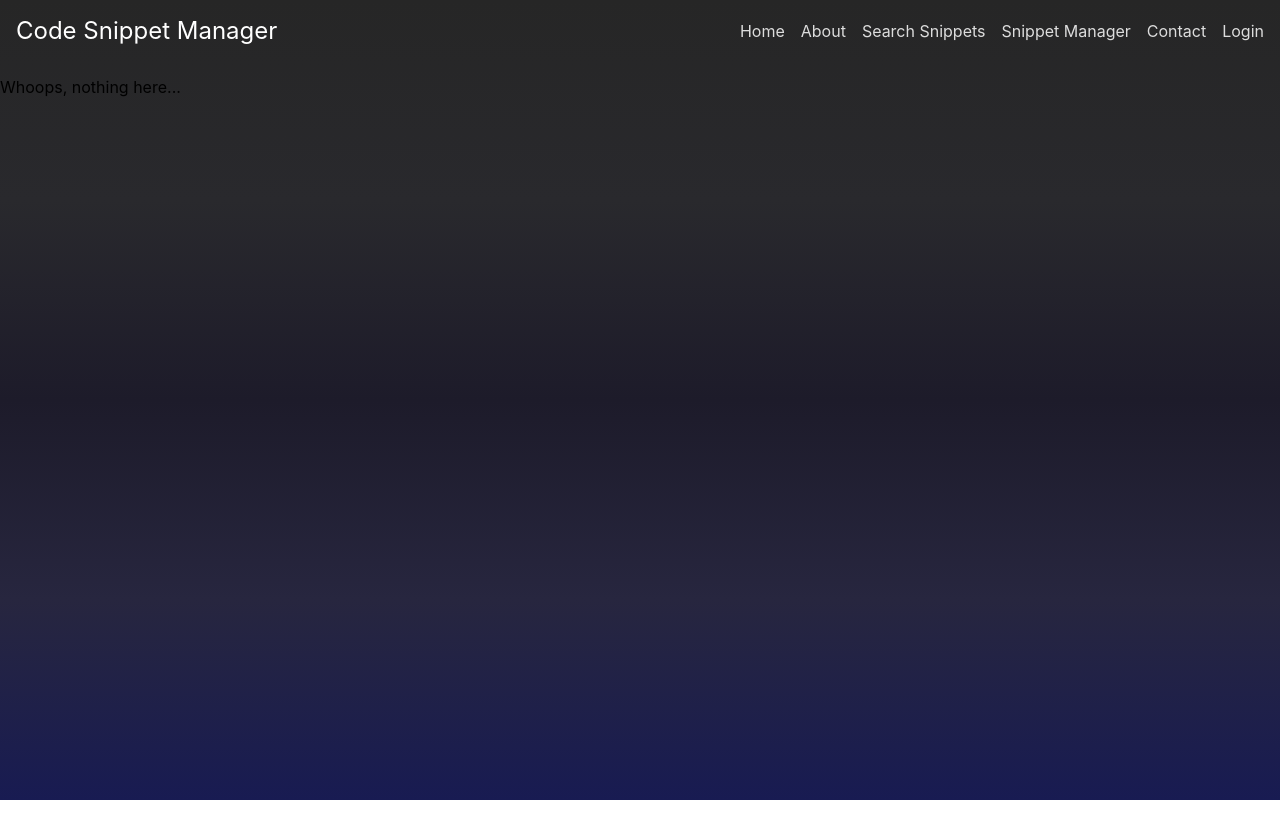
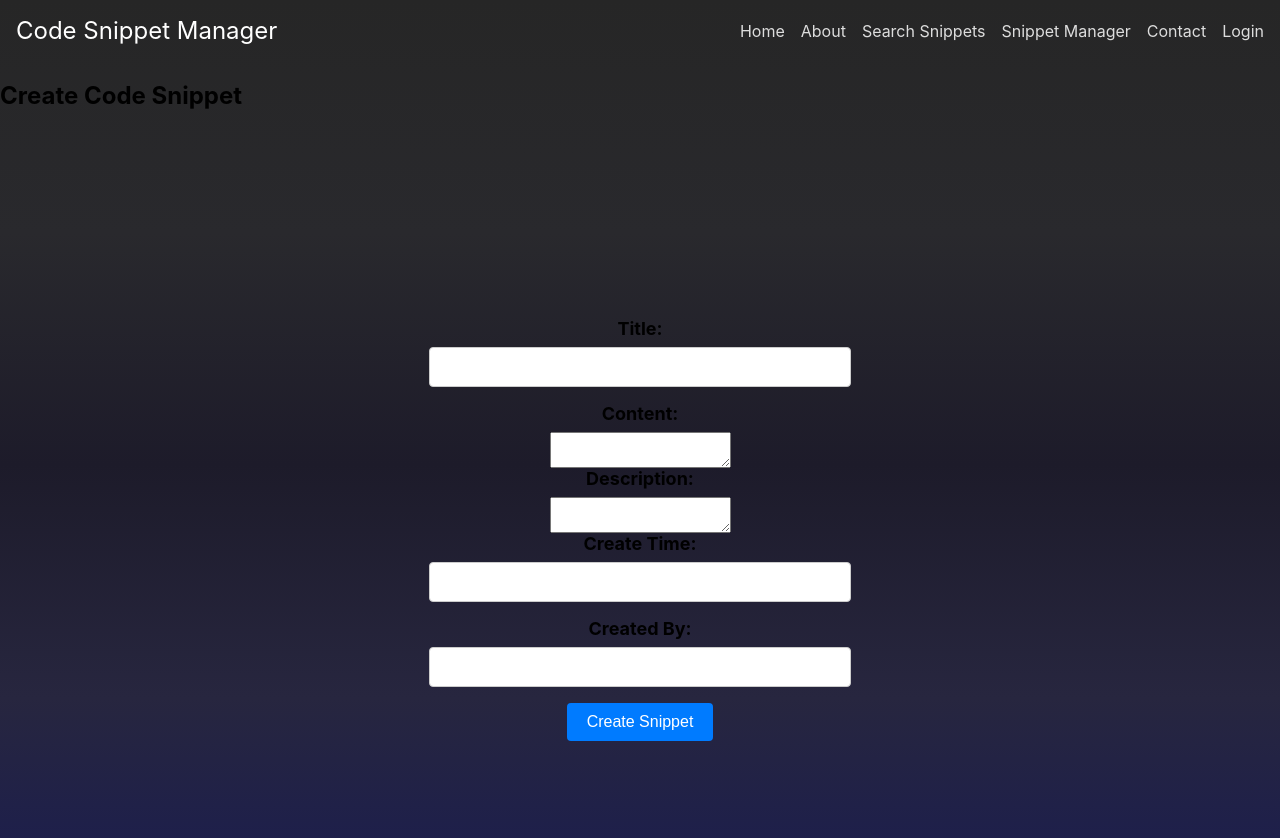
Before and after one commit to curtwebb94/Capstone-CSM, a React (Create React App) app in the folder client/: page /snippet-form in a window 1280 px wide. Shown: the top 838 px of the page. Before the commit the page ends 800 px from the top, so only its background shows below. Built offline with nearby package versions, Linux system fonts and the light colour scheme; no server answers.

Commit message:
Add a Snippet is finished

```diff
--- a/client/src/components/ApplicationViews.js
+++ b/client/src/components/ApplicationViews.js
@@ -6,6 +6,7 @@ import About from './About'
 import Homepage from './Homepage'
 import SnippetList from './snippets/snippetList'
 import SnippetLocker from './snippets/snipppetLocker'
+import SnippetForm from './snippets/snippetForm'
 
 export default function ApplicationViews({ isLoggedIn }) {
 
@@ -20,6 +21,7 @@ export default function ApplicationViews({ isLoggedIn }) {
                 <Route path="/about" element={<About />} />
                 <Route path="/search-code" element={<SnippetList />} />
                 <Route path="/snippet-manager" element={<SnippetLocker />} />
+                <Route path="/snippet-form" element={<SnippetForm />} />
                 <Route path="*" element={<p>Whoops, nothing here...</p>} />
             </Routes>
         </main>
--- /dev/null
+++ b/client/src/components/snippets/snippetForm.js
@@ -0,0 +1,119 @@
+import React, { useState } from "react";
+import { getToken } from "../../modules/authManager";
+import { addSnippet } from "../../modules/snippetManager";
+import firebase from "firebase/app";
+import { getUserByFirebaseId } from "../../modules/userManager";
+
+const SnippetForm = () => {
+  const [snippetData, setSnippetData] = useState({
+    title: "",
+    content: "",
+    description: "",
+    createTime: "",
+    createdBy: "",
+  });
+
+  const currentUser = firebase.auth().currentUser;
+
+
+  const handleChange = (e) => {
+    const { name, value } = e.target;
+    setSnippetData((prevData) => ({
+      ...prevData,
+      [name]: value,
+    }));
+  };
+
+  const handleSubmit = (e) => {
+    e.preventDefault();
+    if (currentUser) {
+      getUserByFirebaseId(currentUser.uid).then((UserId) => {
+
+
+      const newSnippetData = {
+        title: snippetData.title,
+        content: snippetData.content,
+        description: snippetData.description,
+        createTime: snippetData.createTime,
+        createdBy: currentUser.email,
+        UserId: UserId.id
+      }
+
+      getToken().then((token) => {
+        addSnippet(newSnippetData, token)
+          .then((response) => {
+            console.log("Code snippet created successfully:", response);
+            // Clear the form after successful submission
+            setSnippetData({
+              title: "",
+              content: "",
+              description: "",
+              createTime: "",
+              createdBy: "",
+            });
+          })
+          .catch((error) => {
+            console.error("Error creating code snippet:", error);
+            // Handle any errors that occurred during the create operation
+          });
+      });
+    })
+    } else {
+      console.error("No user is currently logged in.");
+    }
+  };
+
+  return (
+    <div className="code-snippet-form">
+      <h2>Create Code Snippet</h2>
+      <form onSubmit={handleSubmit}>
+        <label htmlFor="title">Title:</label>
+        <input
+          type="text"
+          id="title"
+          name="title"
+          value={snippetData.title}
+          onChange={handleChange}
+        />
+
+        <label htmlFor="content">Content:</label>
+        <textarea
+          id="content"
+          name="content"
+          value={snippetData.content}
+          onChange={handleChange}
+        />
+
+        <label htmlFor="description">Description:</label>
+        <textarea
+          id="description"
+          name="description"
+          value={snippetData.description}
+          onChange={handleChange}
+        />
+
+        <label htmlFor="createTime">Create Time:</label>
+        <input
+          type="text"
+          id="createTime"
+          name="createTime"
+          value={snippetData.createTime}
+          onChange={handleChange}
+        />
+
+        <label htmlFor="createdBy">Created By:</label>
+        <input
+          type="text"
+          id="createdBy"
+          name="createdBy"
+          value={snippetData.createdBy}
+          onChange={handleChange}
+        />
+
+        <button type="submit">Create Snippet</button>
+      </form>
+    </div>
+  );
+};
+
+export default SnippetForm;
--- a/client/src/components/snippets/snipppetLocker.js
+++ b/client/src/components/snippets/snipppetLocker.js
@@ -1,4 +1,5 @@
 import React, { useEffect, useState } from "react";
+import { Link } from "react-router-dom";
 import { getUserByFirebaseId } from "../../modules/userManager";
 import { getFavSnippetsByUserId, DeleteFavSnippet } from "../../modules/favSnippetManager";
 import { getSnippetDetails } from "../../modules/snippetManager";
@@ -94,10 +95,14 @@ const SnippetLocker = () => {
       <div className="profile-section">
         <h1>User Profile</h1>
         <p>Username: {email}</p>
+        <button>Edit Username</button>
       </div>
 
       <div className="favorite-snippets-section">
         <h1>Favorite Snippets</h1>
+        <Link to="/snippet-form">
+        <button>Create Snippet</button>
+        </Link>
         {favoriteSnippets.length > 0 ? (
           favoriteSnippets.map((snippet) => (
             <Snippet
--- a/client/src/modules/snippetManager.js
+++ b/client/src/modules/snippetManager.js
@@ -18,6 +18,25 @@ export const getSnippets = () => {
         );
       }
     });
+  });
+};
+
+export const addSnippet = (snippet) => {
+  return getToken().then((token) => {
+      return fetch(`${apiUrl}`, {
+          method: "POST",
+          headers: {
+              Authorization: `Bearer ${token}`,
+              "Content-Type": "application/json",
+          },
+          body: JSON.stringify(snippet),
+      }).then((res) => {
+          if (res.ok) {
+              return res.json();
+          } else {
+              throw new Error("An unknown error occurred while adding the user to the group.");
+          }
+      });
   });
 };
 
```
